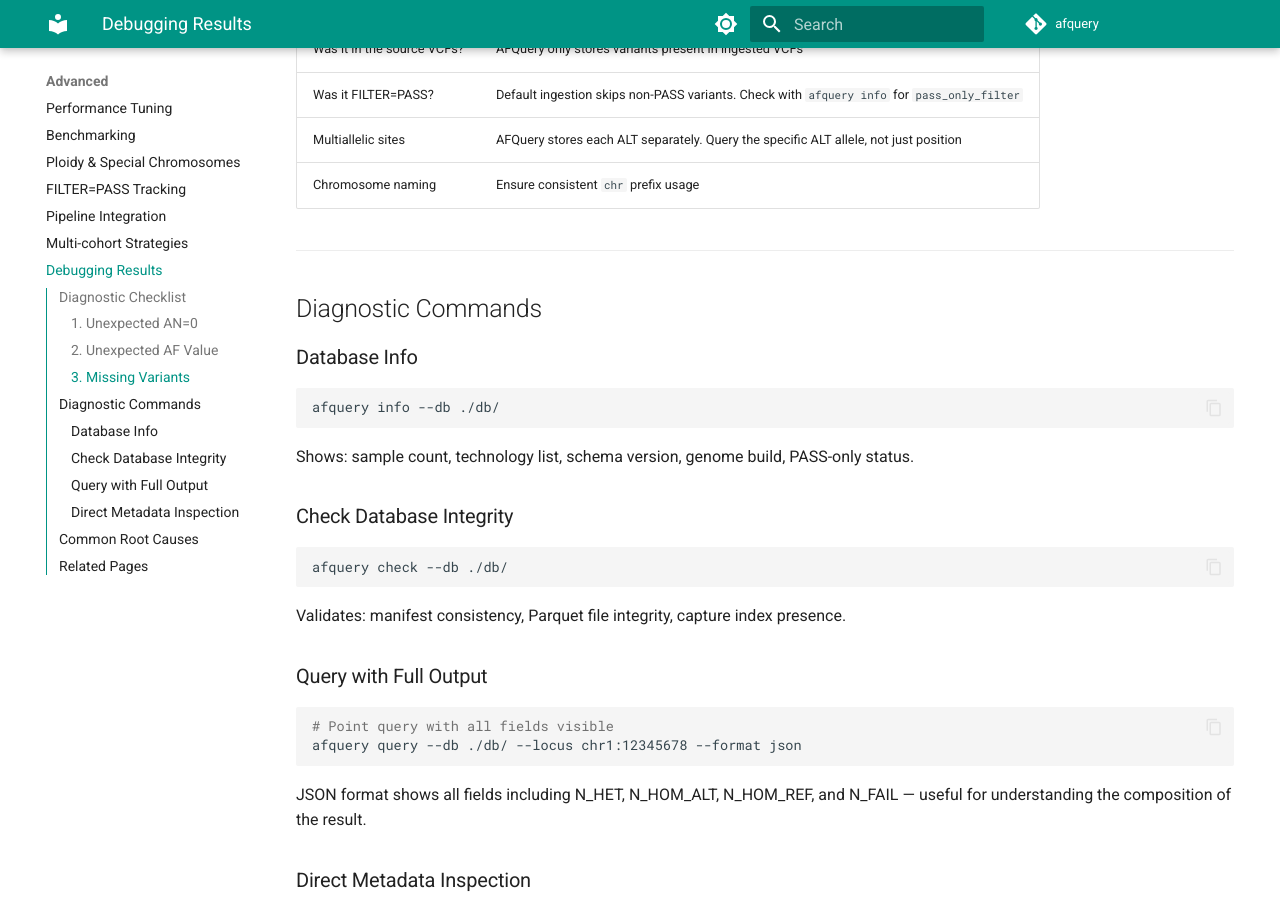
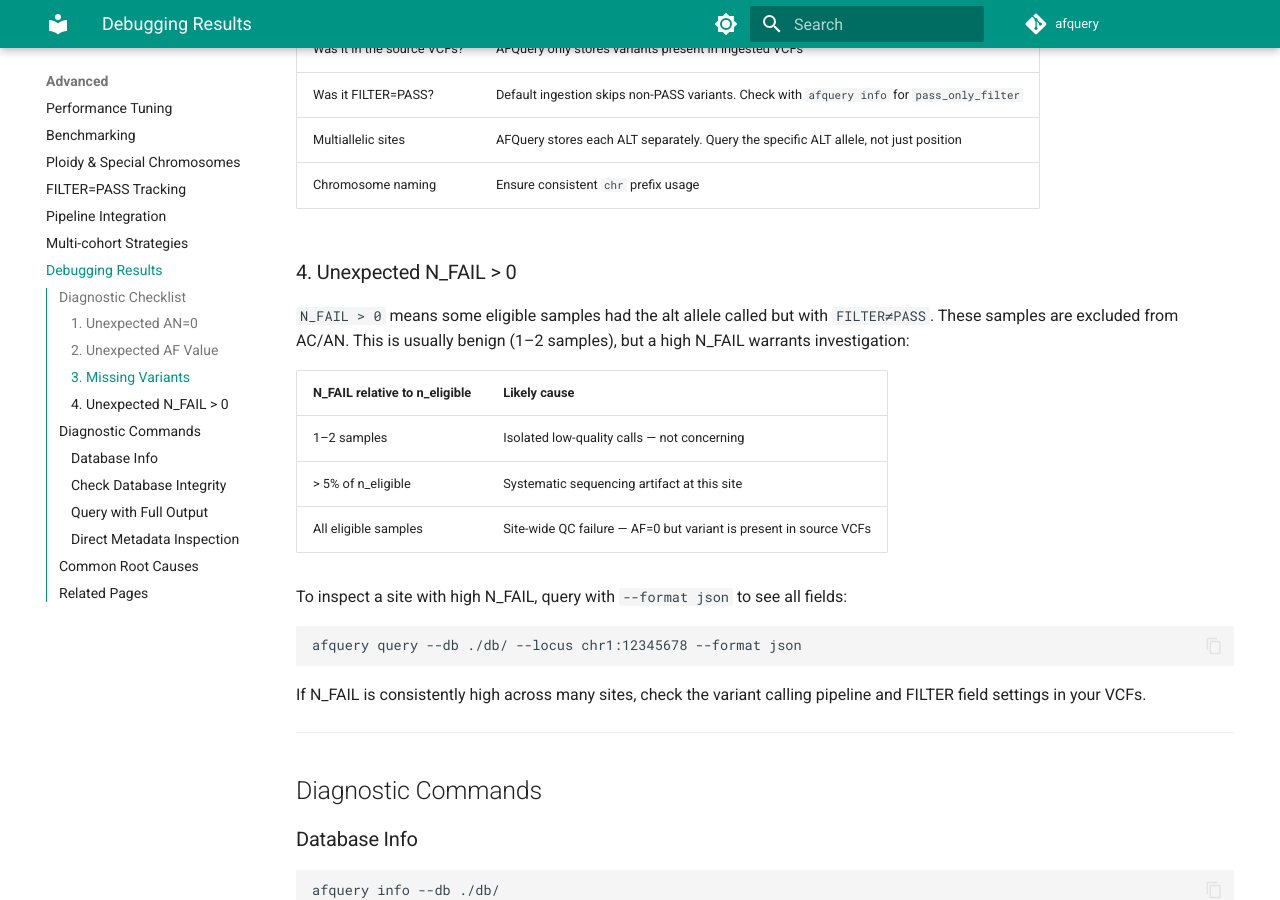
Before and after one commit to dlopez-bioinfo/afquery, an MkDocs documentation site: the page built from docs/advanced/debugging-results.md, in a window 1280 px wide and 900 px high, scrolled down 1377 px. Built offline with MkDocs 1.6.1 and Material for MkDocs 9.7.7, drawn with Linux system fonts in a browser that asks for light colours; comment, search, counter and statistics services are not loaded; some of the changed text lies outside the part shown.

Commit message:
docs: fix --db flag, output headers, and add N_FAIL guidance

````diff
--- a/docs/advanced/debugging-results.md
+++ b/docs/advanced/debugging-results.md
@@ -37,6 +37,24 @@ A variant you expect to find is not in the database:
 | Was it FILTER=PASS? | Default ingestion skips non-PASS variants. Check with `afquery info` for `pass_only_filter` |
 | Multiallelic sites | AFQuery stores each ALT separately. Query the specific ALT allele, not just position |
 | Chromosome naming | Ensure consistent `chr` prefix usage |
+
+### 4. Unexpected N_FAIL > 0
+
+`N_FAIL > 0` means some eligible samples had the alt allele called but with `FILTER≠PASS`. These samples are excluded from AC/AN. This is usually benign (1–2 samples), but a high N_FAIL warrants investigation:
+
+| N_FAIL relative to n_eligible | Likely cause |
+|---|---|
+| 1–2 samples | Isolated low-quality calls — not concerning |
+| > 5% of n_eligible | Systematic sequencing artifact at this site |
+| All eligible samples | Site-wide QC failure — AF=0 but variant is present in source VCFs |
+
+To inspect a site with high N_FAIL, query with `--format json` to see all fields:
+
+```bash
+afquery query --db ./db/ --locus chr1:12345678 --format json
+```
+
+If N_FAIL is consistently high across many sites, check the variant calling pipeline and FILTER field settings in your VCFs.
 
 ---
 
@@ -108,6 +126,7 @@ conn.close()
 | AN much lower than sample count | Mixed WGS/WES, position outside WES capture | Filter by `--tech wgs` to isolate |
 | AF=None in output | AN=0 (division by zero) | See AN=0 diagnosis above |
 | Different AF between `query` and `annotate` | Different default filters or phenotype context | Ensure same `--phenotype`, `--sex`, `--tech` flags |
+| N_FAIL high at a site | Systematic QC failure in source VCFs at this position | Inspect site with `--format json`; check VCF FILTER annotations |
 
 ---
 
````
Also changed, not shown: docs/advanced/benchmarking.md (+6 -6 lines), docs/clinical/acmg-use-cases.md (+17 -0 lines), docs/use-cases/pseudo-controls.md (+4 -4 lines).
